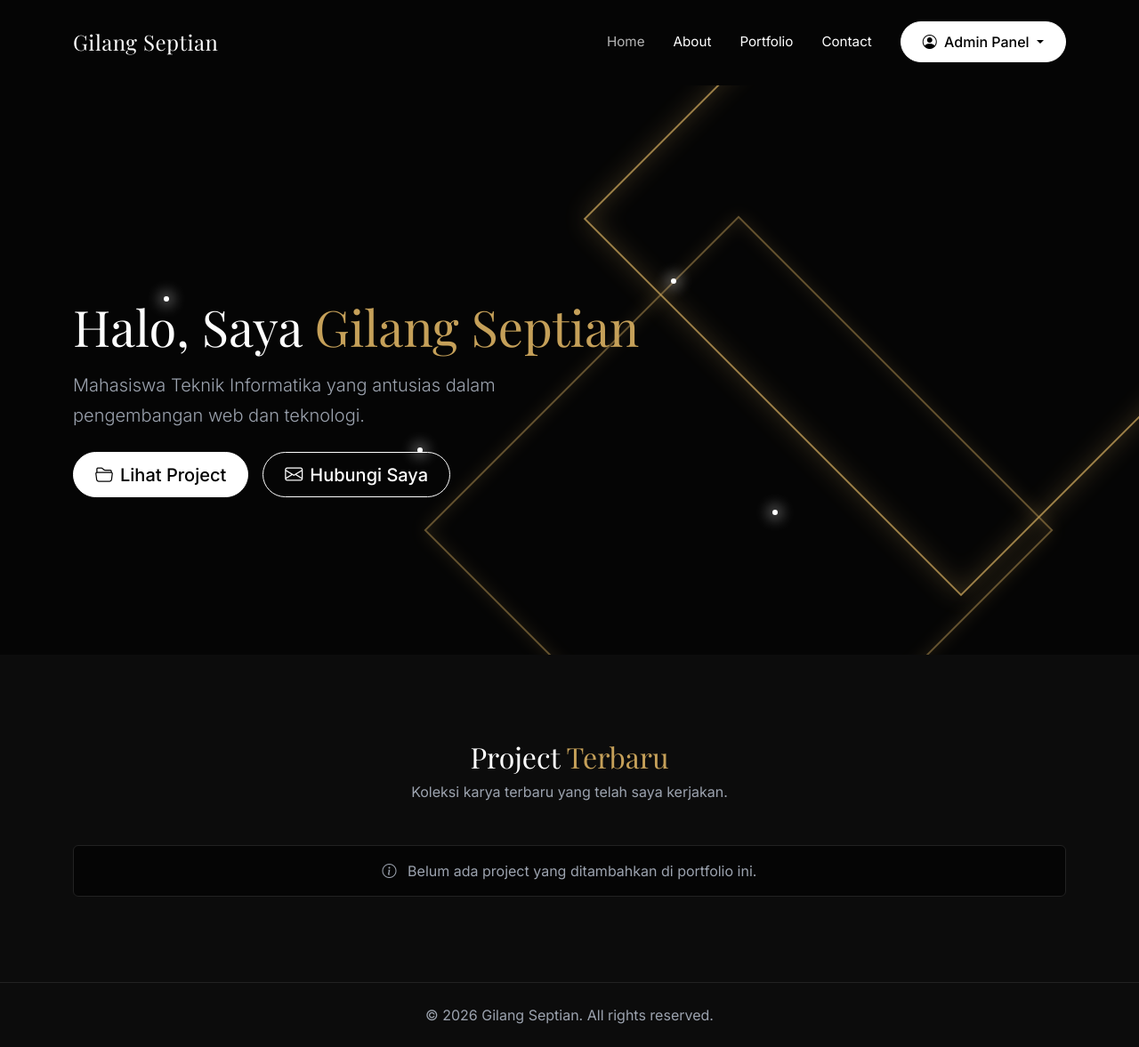
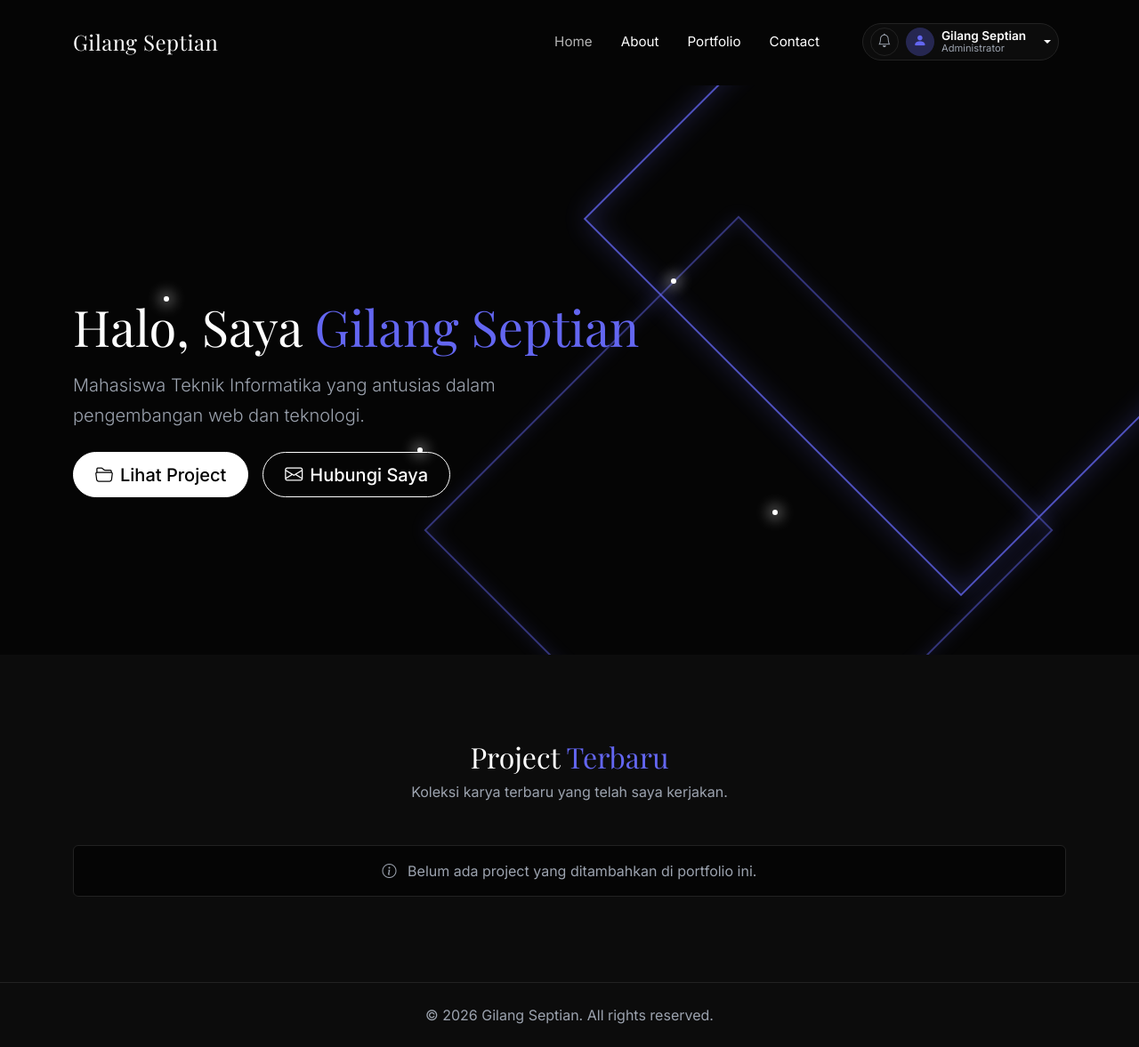
Before and after one commit to gilangseptiancahya15-source/Portofolio-Flask, a Flask app: page / in a window 1280 px wide. Shown: the whole page at 89% size. Run offline with Flask 3, Linux system fonts and the light colour scheme; the visitor is signed in with stand-in values (Sample User, id 1); some web fonts are replaced.

Commit message:
Pembaruan tata letak

```diff
--- a/app.py
+++ b/app.py
@@ -80,15 +80,14 @@ def contact():
     if request.method == 'POST':
         name = request.form.get('name', '')
         email = request.form.get('email', '')
-        subject = request.form.get('subject', '')
         body = request.form.get('body', '')
 
         # Validasi Input: Pastikan tidak ada spasi kosong saja
-        if not name.strip() or not email.strip() or not subject.strip() or not body.strip():
+        if not name.strip() or not email.strip() or not body.strip():
             flash('Semua field wajib diisi dengan benar!', 'danger')
         else:
             # Simpan pesan ke database
-            pesan_baru = Message(name=name, email=email, subject=subject, body=body)
+            pesan_baru = Message(name=name, email=email, subject='-', body=body)
             db.session.add(pesan_baru)
             db.session.commit()
 
--- a/static/css/style.css
+++ b/static/css/style.css
@@ -15,9 +15,9 @@
     --primary: #FFFFFF;
     --primary-text: #000000;
 
-    /* Warna Emas murni untuk aksen garis geometris */
-    --accent-gold: #c5a059;
-    --accent-gold-glow: rgba(197, 160, 89, 0.3);
+    /* Warna aksen utama (Indigo modern pengganti emas) */
+    --accent-primary: #6366f1;
+    --accent-glow: rgba(99, 102, 241, 0.3);
 
     --text-main: #FAFAFA;
     --text-muted: #9CA3AF;
@@ -41,12 +41,12 @@ a {
 }
 
 a:hover {
-    color: var(--accent-gold);
+    color: var(--accent-primary);
 }
 
 /* ---- Override Bootstrap Primary (Sesuai Referensi) ---- */
 .text-primary {
-    color: var(--accent-gold) !important;
+    color: var(--accent-primary) !important;
 }
 
 /* Tombol Solid (Sign Up / Contact Us) -> Putih, Teks Hitam, Pill */
@@ -141,10 +141,10 @@ a:hover {
     right: -100px;
     width: 600px;
     height: 600px;
-    border: 2px solid var(--accent-gold);
+    border: 2px solid var(--accent-primary);
     transform: rotate(45deg);
     opacity: 0.8;
-    box-shadow: 0 0 30px var(--accent-gold-glow), inset 0 0 30px var(--accent-gold-glow);
+    box-shadow: 0 0 30px var(--accent-glow), inset 0 0 30px var(--accent-glow);
     z-index: 0;
 }
 
@@ -155,10 +155,10 @@ a:hover {
     right: 200px;
     width: 500px;
     height: 500px;
-    border: 2px solid var(--accent-gold);
+    border: 2px solid var(--accent-primary);
     transform: rotate(45deg);
     opacity: 0.5;
-    box-shadow: 0 0 20px var(--accent-gold-glow), inset 0 0 20px var(--accent-gold-glow);
+    box-shadow: 0 0 20px var(--accent-glow), inset 0 0 20px var(--accent-glow);
     z-index: 0;
 }
 
@@ -204,7 +204,7 @@ a:hover {
 }
 .form-control:focus {
     background-color: #000000;
-    border-color: var(--accent-gold);
+    border-color: var(--accent-primary);
     color: var(--text-main);
     box-shadow: none;
 }
@@ -221,7 +221,7 @@ a:hover {
     content: '';
     position: absolute;
     top: 0; left: 0; right: 0; height: 3px;
-    background: linear-gradient(90deg, transparent, var(--accent-gold), transparent);
+    background: linear-gradient(90deg, transparent, var(--accent-primary), transparent);
     opacity: 0.5;
 }
 
@@ -229,11 +229,11 @@ a:hover {
     width: 60px;
     height: 60px;
     border-radius: 12px;
-    background: rgba(197, 160, 89, 0.1);
+    background: rgba(99, 102, 241, 0.1);
     display: flex;
     align-items: center;
     justify-content: center;
-    color: var(--accent-gold);
+    color: var(--accent-primary);
 }
 
 /* Tabel */
--- a/templates/base.html
+++ b/templates/base.html
@@ -1,5 +1,6 @@
 <!DOCTYPE html>
 <html lang="id">
+
 <head>
     <meta charset="UTF-8">
     <meta name="viewport" content="width=device-width, initial-scale=1.0">
@@ -11,6 +12,7 @@
     <!-- Custom CSS -->
     <link rel="stylesheet" href="{{ url_for('static', filename='css/style.css') }}">
 </head>
+
 <body class="d-flex flex-column min-vh-100">
 
     <!-- Navbar Sesuai Referensi, Teks Asli -->
@@ -24,16 +26,20 @@
                 <ul class="navbar-nav ms-auto">
                     <!-- Navigasi Asli -->
                     <li class="nav-item">
-                        <a class="nav-link {% if request.endpoint == 'index' %}active{% endif %}" href="{{ url_for('index') }}">Home</a>
+                        <a class="nav-link {% if request.endpoint == 'index' %}active{% endif %}"
+                            href="{{ url_for('index') }}">Home</a>
                     </li>
                     <li class="nav-item">
-                        <a class="nav-link {% if request.endpoint == 'about' %}active{% endif %}" href="{{ url_for('about') }}">About</a>
+                        <a class="nav-link {% if request.endpoint == 'about' %}active{% endif %}"
+                            href="{{ url_for('about') }}">About</a>
                     </li>
                     <li class="nav-item">
-                        <a class="nav-link {% if request.endpoint == 'portfolio' %}active{% endif %}" href="{{ url_for('portfolio') }}">Portfolio</a>
+                        <a class="nav-link {% if request.endpoint == 'portfolio' %}active{% endif %}"
+                            href="{{ url_for('portfolio') }}">Portfolio</a>
                     </li>
                     <li class="nav-item me-lg-3">
-                        <a class="nav-link {% if request.endpoint == 'contact' %}active{% endif %}" href="{{ url_for('contact') }}">Contact</a>
+                        <a class="nav-link {% if request.endpoint == 'contact' %}active{% endif %}"
+                            href="{{ url_for('contact') }}">Contact</a>
                     </li>
                 </ul>
 
@@ -41,43 +47,103 @@
                     {% if not session.get('admin_id') %}
                     <!-- Tombol Login (Sesuai Referensi transparan) -->
                     <li class="nav-item dropdown mt-3 mt-lg-0">
-                        <a class="btn btn-outline-secondary px-4 dropdown-toggle" href="#" id="loginDropdown" role="button" data-bs-toggle="dropdown" data-bs-auto-close="outside" aria-expanded="false">
+                        <a class="btn btn-outline-secondary px-4 dropdown-toggle" href="#" id="loginDropdown"
+                            role="button" data-bs-toggle="dropdown" data-bs-auto-close="outside" aria-expanded="false">
                             <i class="bi bi-box-arrow-in-right me-1 d-none d-lg-inline"></i> Login
                         </a>
-                        <div class="dropdown-menu dropdown-menu-end shadow p-4 mt-2 login-dropdown" style="width: 280px;" aria-labelledby="loginDropdown">
-                            <h6 class="fw-bold mb-3 text-center" style="font-family: 'Inter', sans-serif;">Masuk Dashboard</h6>
+                        <div class="dropdown-menu dropdown-menu-end shadow p-4 mt-2 login-dropdown"
+                            style="width: 280px;" aria-labelledby="loginDropdown">
+                            <h6 class="fw-bold mb-3 text-center" style="font-family: 'Inter', sans-serif;">Masuk
+                                Dashboard</h6>
                             <form action="{{ url_for('login') }}" method="POST">
                                 <div class="mb-3">
                                     <label class="form-label fw-semibold small">Username</label>
                                     <div class="input-group input-group-sm">
                                         <span class="input-group-text border-end-0"><i class="bi bi-person"></i></span>
-                                        <input type="text" class="form-control border-start-0" name="username" placeholder="Masukkan username" required>
+                                        <input type="text" class="form-control border-start-0" name="username"
+                                            placeholder="Masukkan username" required>
                                     </div>
                                 </div>
                                 <div class="mb-4">
                                     <label class="form-label fw-semibold small">Password</label>
                                     <div class="input-group input-group-sm">
                                         <span class="input-group-text border-end-0"><i class="bi bi-lock"></i></span>
-                                        <input type="password" class="form-control border-start-0" name="password" placeholder="Masukkan password" required>
+                                        <input type="password" class="form-control border-start-0" name="password"
+                                            placeholder="Masukkan password" required>
                                     </div>
                                 </div>
-                                <button type="submit" class="btn btn-primary btn-sm w-100 py-2"><i class="bi bi-box-arrow-in-right me-1"></i> Login</button>
+                                <button type="submit" class="btn btn-primary btn-sm w-100 py-2"><i
+                                        class="bi bi-box-arrow-in-right me-1"></i> Login</button>
                             </form>
                         </div>
                     </li>
                     {% else %}
                     <!-- Menu Admin -->
-                    <li class="nav-item dropdown mt-3 mt-lg-0">
-                        <a class="btn btn-primary px-4 dropdown-toggle" href="#" id="adminDropdown" role="button" data-bs-toggle="dropdown" aria-expanded="false">
-                            <i class="bi bi-person-circle me-1 d-none d-lg-inline"></i> Admin Panel
+                    <li class="nav-item dropdown mt-3 mt-lg-0 ms-lg-2">
+                        <a class="nav-link dropdown-toggle d-flex align-items-center gap-2 py-1 px-2 rounded-pill" href="#" id="adminDropdown" role="button" data-bs-toggle="dropdown" aria-expanded="false" style="background-color: var(--bg-card); border: 1px solid var(--border-color); color: var(--text-main);">
+                            <!-- Notification icon placeholder -->
+                            <div class="d-flex align-items-center justify-content-center rounded-circle border border-secondary text-muted" style="width: 32px; height: 32px;">
+                                <i class="bi bi-bell"></i>
+                            </div>
+                            <!-- Avatar -->
+                            {% if user and user.photo %}
+                            <img src="{{ url_for('static', filename='uploads/' + user.photo) }}" alt="Avatar" class="rounded-circle" style="width: 32px; height: 32px; object-fit: cover;">
+                            {% else %}
+                            <div class="d-flex align-items-center justify-content-center rounded-circle" style="width: 32px; height: 32px; background-color: var(--accent-glow); color: var(--accent-primary);">
+                                <i class="bi bi-person-fill"></i>
+                            </div>
+                            {% endif %}
+                            <!-- Name & Role -->
+                            <div class="d-flex flex-column d-none d-lg-flex me-2 text-start" style="line-height: 1.2;">
+                                <span class="fw-semibold" style="font-size: 0.85rem;">{{ user.name if user else 'Admin' }}</span>
+                                <span class="text-muted" style="font-size: 0.7rem;">Administrator</span>
+                            </div>
                         </a>
-                        <ul class="dropdown-menu dropdown-menu-end shadow dropdown-menu-dark-luxury mt-2" aria-labelledby="adminDropdown">
-                            <li><a class="dropdown-item {% if request.endpoint == 'dashboard' %}active{% endif %}" href="{{ url_for('dashboard') }}"><i class="bi bi-speedometer2 me-2"></i> Dashboard</a></li>
-                            <li><a class="dropdown-item {% if request.endpoint == 'manage_projects' or request.endpoint == 'add_project' or request.endpoint == 'edit_project' %}active{% endif %}" href="{{ url_for('manage_projects') }}"><i class="bi bi-folder2-open me-2"></i> Kelola Project</a></li>
-                            <li><a class="dropdown-item {% if request.endpoint == 'manage_profile' %}active{% endif %}" href="{{ url_for('manage_profile') }}"><i class="bi bi-person-lines-fill me-2"></i> Profil & Skill</a></li>
-                            <li><a class="dropdown-item {% if request.endpoint == 'manage_messages' %}active{% endif %}" href="{{ url_for('manage_messages') }}"><i class="bi bi-envelope-paper me-2"></i> Kotak Pesan</a></li>
-                            <li><hr class="dropdown-divider"></li>
-                            <li><a class="dropdown-item text-danger" href="{{ url_for('logout') }}"><i class="bi bi-box-arrow-right me-2"></i> Logout</a></li>
+
+                        <ul class="dropdown-menu dropdown-menu-end shadow mt-2 p-2 dropdown-menu-dark-luxury" aria-labelledby="adminDropdown" style="min-width: 250px; border-radius: 12px;">
+                            <li class="px-3 py-2 text-muted small fw-semibold">Admin Menu</li>
+
+                            <li>
+                                <a class="dropdown-item d-flex align-items-center gap-3 py-2 rounded mb-1 {% if request.endpoint == 'dashboard' %}active{% endif %}" href="{{ url_for('dashboard') }}">
+                                    <div class="d-flex align-items-center justify-content-center rounded-circle bg-primary text-dark" style="width: 32px; height: 32px;">
+                                        <i class="bi bi-speedometer2"></i>
+                                    </div>
+                                    <span class="fw-medium" style="font-size: 0.95rem;">Dashboard</span>
+                                    <span class="badge bg-secondary ms-auto rounded-pill" style="font-size: 0.7rem;">Admin</span>
+                                </a>
+                            </li>
+
+                            <li>
+                                <a class="dropdown-item d-flex align-items-center gap-3 py-2 rounded mb-1 {% if request.endpoint == 'manage_projects' or request.endpoint == 'add_project' or request.endpoint == 'edit_project' %}active{% endif %}" href="{{ url_for('manage_projects') }}">
+                                    <div class="d-flex align-items-center justify-content-center rounded-circle" style="width: 32px; height: 32px; background-color: rgba(255,255,255,0.05);">
+                                        <i class="bi bi-plus-lg text-muted"></i>
+                                    </div>
+                                    <span class="fw-medium" style="font-size: 0.95rem;">Kelola Project</span>
+                                </a>
+                            </li>
+
+                            <li><hr class="dropdown-divider my-2"></li>
+
+                            <li>
+                                <a class="dropdown-item d-flex align-items-center gap-3 py-2 rounded mb-1 {% if request.endpoint == 'manage_profile' %}active{% endif %}" href="{{ url_for('manage_profile') }}">
+                                    <i class="bi bi-person text-muted" style="font-size: 1.2rem; width: 32px; text-align: center;"></i>
+                                    <span class="fw-medium" style="font-size: 0.95rem;">Profil & Skill</span>
+                                </a>
+                            </li>
+
+                            <li>
+                                <a class="dropdown-item d-flex align-items-center gap-3 py-2 rounded mb-1 {% if request.endpoint == 'manage_messages' %}active{% endif %}" href="{{ url_for('manage_messages') }}">
+                                    <i class="bi bi-envelope text-muted" style="font-size: 1.2rem; width: 32px; text-align: center;"></i>
+                                    <span class="fw-medium" style="font-size: 0.95rem;">Kotak Pesan</span>
+                                </a>
+                            </li>
+
+                            <li>
+                                <a class="dropdown-item d-flex align-items-center gap-3 py-2 rounded text-danger mt-1" href="{{ url_for('logout') }}">
+                                    <i class="bi bi-box-arrow-right text-danger" style="font-size: 1.2rem; width: 32px; text-align: center;"></i>
+                                    <span class="fw-medium" style="font-size: 0.95rem;">Logout</span>
+                                </a>
+                            </li>
                         </ul>
                     </li>
                     {% endif %}
@@ -107,7 +173,8 @@
     <!-- Footer -->
     <footer class="py-4 mt-auto" style="background-color: var(--bg-card); border-top: 1px solid var(--border-color);">
         <div class="container text-center">
-            <p class="mb-0 text-muted">&copy; {{ user.created_at.year if user else 2026 }} {{ user.name }}. All rights reserved.</p>
+            <p class="mb-0 text-muted">&copy; {{ user.created_at.year if user else 2026 }} {{ user.name }}. All rights
+                reserved.</p>
         </div>
     </footer>
 
@@ -115,4 +182,5 @@
     <script src="https://cdn.jsdelivr.net/npm/bootstrap@5.3.0/dist/js/bootstrap.bundle.min.js"></script>
     <script src="{{ url_for('static', filename='js/main.js') }}"></script>
 </body>
+
 </html>
--- a/templates/contact.html
+++ b/templates/contact.html
@@ -26,10 +26,7 @@
                             <input type="email" class="form-control form-control-lg" id="email" name="email" required placeholder="nama@email.com">
                         </div>
 
-                        <div class="mb-3">
-                            <label for="subject" class="form-label fw-semibold">Subjek Pesan <span style="color: #f87171;">*</span></label>
-                            <input type="text" class="form-control form-control-lg" id="subject" name="subject" required placeholder="Apa yang ingin dibicarakan?">
-                        </div>
+
 
                         <div class="mb-4">
                             <label for="body" class="form-label fw-semibold">Isi Pesan <span style="color: #f87171;">*</span></label>
--- a/templates/dashboard/index.html
+++ b/templates/dashboard/index.html
@@ -1,5 +1,4 @@
 {% extends 'base.html' %}
-
 {% block title %}Dashboard Admin{% endblock %}
 
 {% block content %}
--- a/templates/index.html
+++ b/templates/index.html
@@ -62,7 +62,7 @@
                         <p class="card-text mb-4" style="font-size: 0.9rem;">{{ project.description[:100] }}...</p>
                         <!-- Tombol ditaruh di paling bawah card -->
                         <a href="{{ url_for('project_detail', id=project.id) }}"
-                            class="text-decoration-none mt-auto" style="color: var(--accent-gold); font-size: 0.9rem; letter-spacing: 1px; text-transform: uppercase;">Detail Project <i class="bi bi-arrow-right ms-1"></i></a>
+                            class="text-decoration-none mt-auto" style="color: var(--accent-primary); font-size: 0.9rem; letter-spacing: 1px; text-transform: uppercase;">Detail Project <i class="bi bi-arrow-right ms-1"></i></a>
                     </div>
                 </div>
             </div>
@@ -70,7 +70,7 @@
         </div>
 
         <div class="text-center mt-5">
-            <a href="{{ url_for('portfolio') }}" class="text-decoration-none fw-bold" style="color: var(--accent-gold);">Lihat Semua Project
+            <a href="{{ url_for('portfolio') }}" class="text-decoration-none fw-bold" style="color: var(--accent-primary);">Lihat Semua Project
                 <i class="bi bi-arrow-right"></i></a>
         </div>
 
```
Also changed, not shown: templates/dashboard/messages.html (+3 -4 lines). Lines whose indentation alone changed are shown as unchanged.
